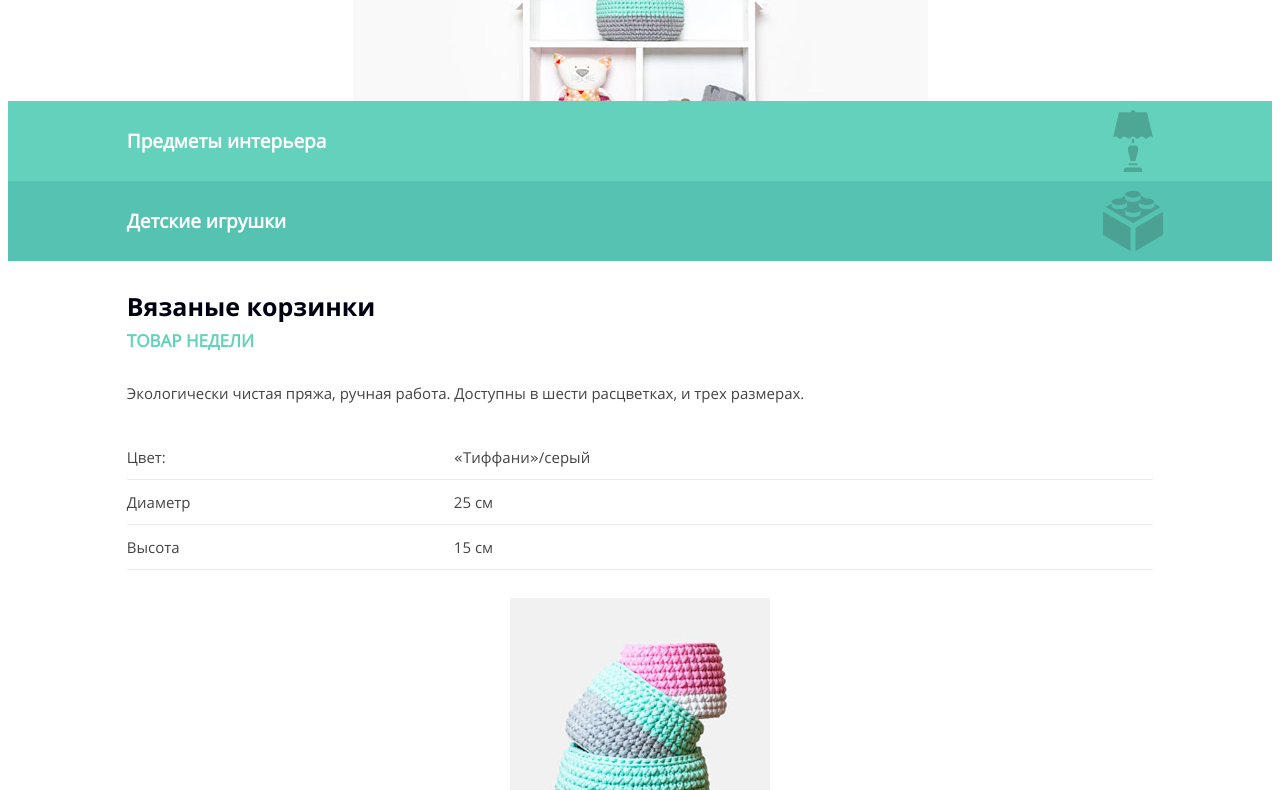
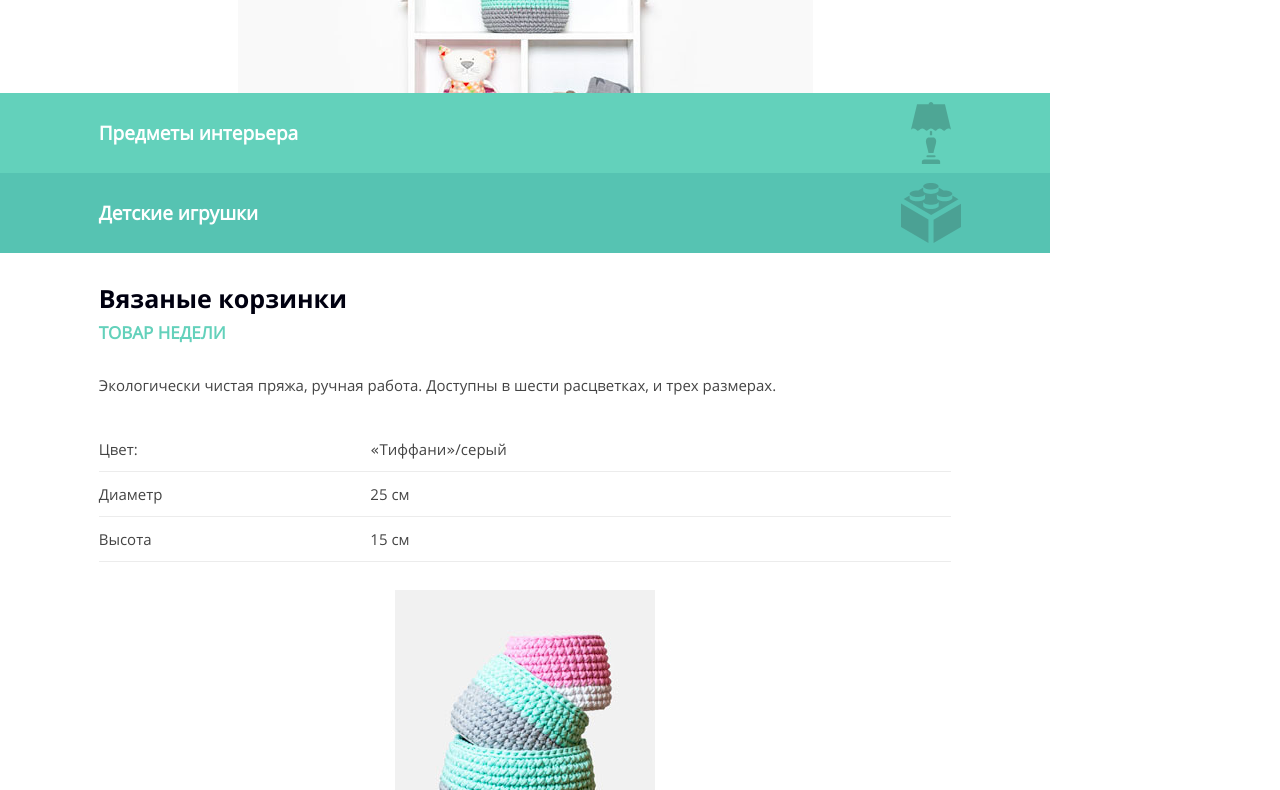
Before and after one commit to dimkaar/254319-mishka, a website: page index.html in a window 1280 px wide. Shown: the part 597-1387 px from the top of the page. Drawn offline with nearby package versions, Linux system fonts and the light colour scheme; files that its build step writes are made by us from their sources.

Commit message:
First medias have been written for adaptive

```diff
--- a/sass/global/scaffolding.scss
+++ b/sass/global/scaffolding.scss
@@ -1,7 +1,18 @@
 body {
   position: relative;
 
-  min-width: 320px;
+  @media #{$mobile-widths} {
+    width: 320px;
+  }
+
+  @media #{$tablet-widths} {
+    width: 668px;
+  }
+
+  @media #{$desktop-widths} {
+    width: 1050px;
+  }
+
   box-sizing: border-box;
 
   font-family: $font-stack;
--- a/sass/style.scss
+++ b/sass/style.scss
@@ -1,3 +1,4 @@
+@import "normalize/import-now";
 @import "variables.scss";
 
 @import "global/fonts.scss";
--- a/sass/variables.scss
+++ b/sass/variables.scss
@@ -12,3 +12,6 @@ $header-font-family: "Open Sans Bold", Verdana, sans-serif;
 $mint-color: #63d1bb;
 $white-text-color: #ffffff;
 $primary-padding: 9.375%;
+$mobile-widths: #{"(min-width: 320px)"};
+$tablet-widths: #{"(min-width: 768px)"};
+$desktop-widths: #{"(min-width: 1200px)"};
```
